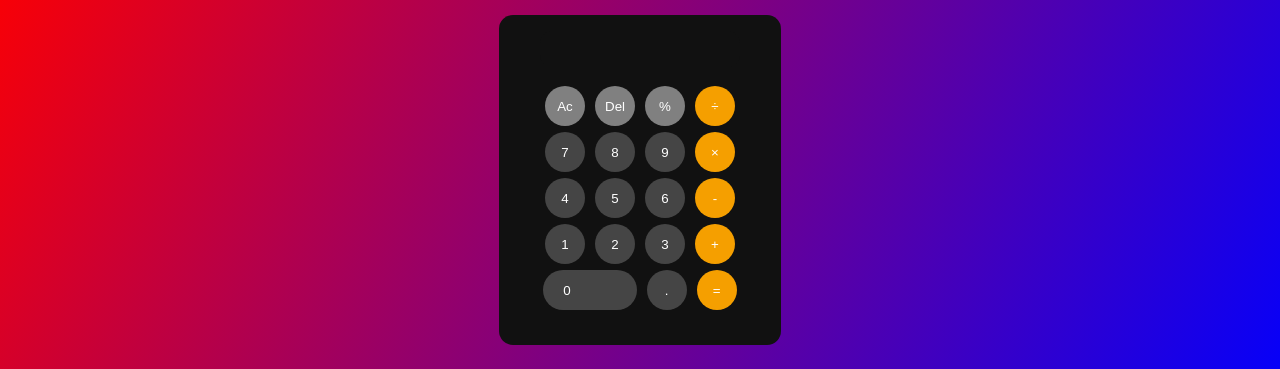
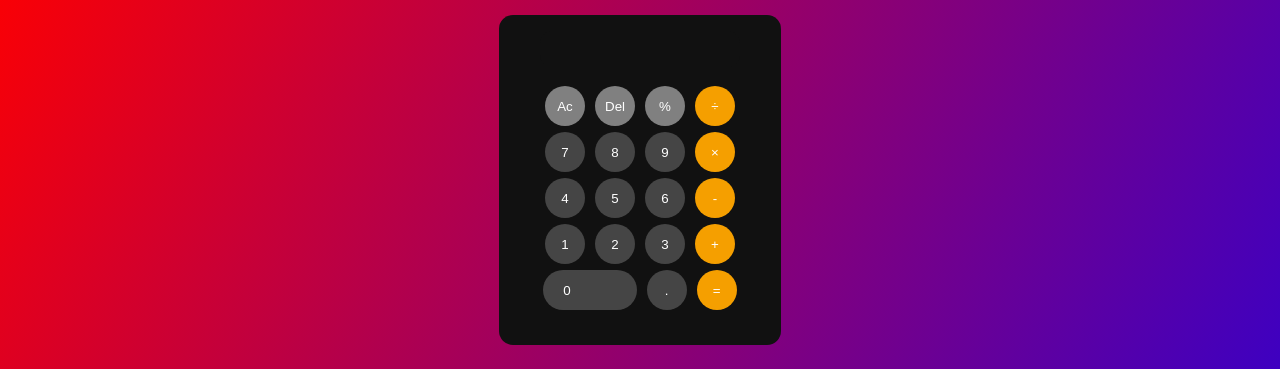
Before and after one commit to Ganesh210986/calculator13, a plain HTML site: page index.html in a window 1280 px wide. Shown: the part 82-451 px from the top of the page. Drawn offline with Linux system fonts and the light colour scheme.

Commit message:
Update style.css

```diff
--- a/style.css
+++ b/style.css
@@ -4,6 +4,7 @@
 }
 body{
     background: linear-gradient(120deg, red, blue);
+    height: 100vw;
 
 
 
```
